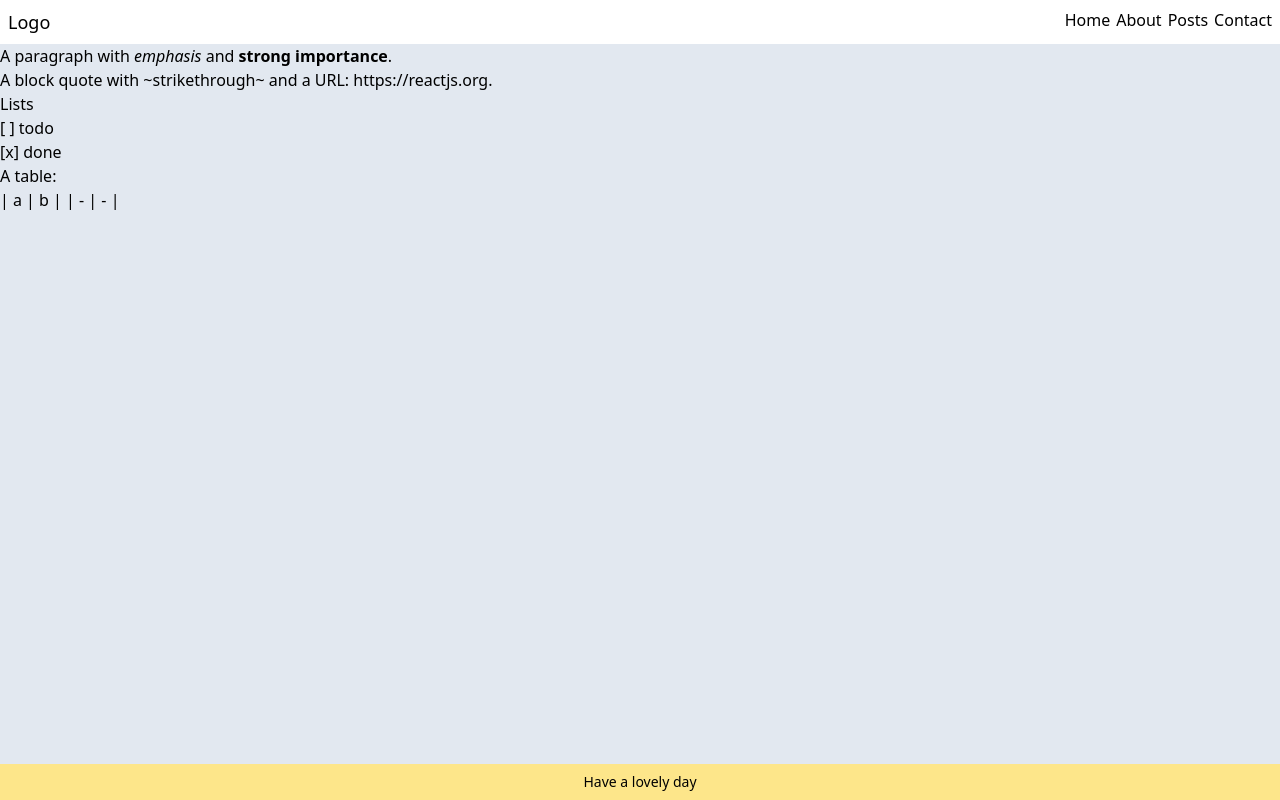
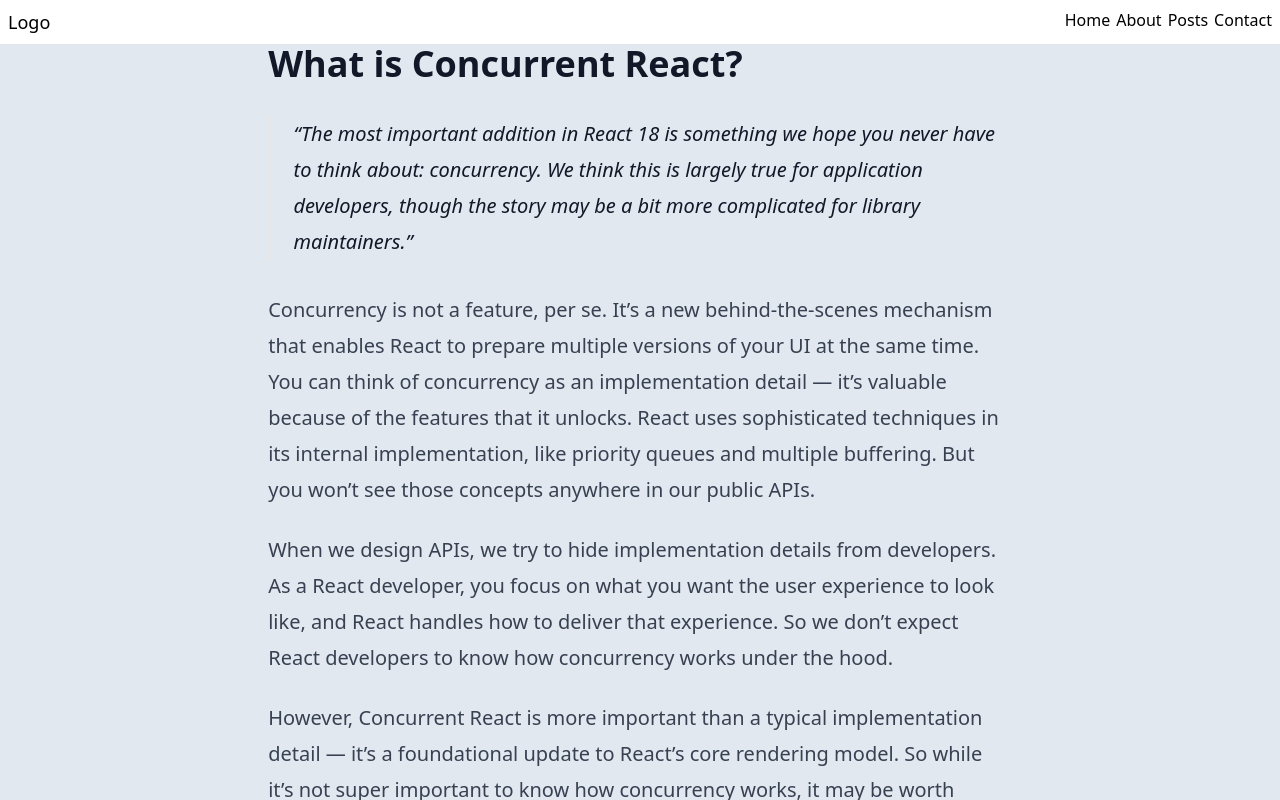
Before and after one commit to YDayeon/nextjs-blog, a Next.js app: page /posts/docker-study in a window 1280 px wide. Built offline with nearby package versions, Linux system fonts and the light colour scheme.

Commit message:
post markdown

```diff
--- /dev/null
+++ b/data/posts/docker-study.md
@@ -0,0 +1,17 @@
+## What is Concurrent React?
+
+> The most important addition in React 18 is something we hope you never have to think about: concurrency. We think this is largely true for application developers, though the story may be a bit more complicated for library maintainers.
+
+Concurrency is not a feature, per se. It’s a new behind-the-scenes mechanism that enables React to prepare multiple versions of your UI at the same time. You can think of concurrency as an implementation detail — it’s valuable because of the features that it unlocks. React uses sophisticated techniques in its internal implementation, like priority queues and multiple buffering. But you won’t see those concepts anywhere in our public APIs.
+
+When we design APIs, we try to hide implementation details from developers. As a React developer, you focus on what you want the user experience to look like, and React handles how to deliver that experience. So we don’t expect React developers to know how concurrency works under the hood.
+
+However, Concurrent React is more important than a typical implementation detail — it’s a foundational update to React’s core rendering model. So while it’s not super important to know how concurrency works, it may be worth knowing what it is at a high level.
+
+A key property of Concurrent React is that rendering is interruptible. When you first upgrade to React 18, before adding any concurrent features, updates are rendered the same as in previous versions of React — in a single, uninterrupted, synchronous transaction. With synchronous rendering, once an update starts rendering, nothing can interrupt it until the user can see the result on screen.
+
+In a concurrent render, this is not always the case. React may start rendering an update, pause in the middle, then continue later. It may even abandon an in-progress render altogether. React guarantees that the UI will appear consistent even if a render is interrupted. To do this, it waits to perform DOM mutations until the end, once the entire tree has been evaluated. With this capability, React can prepare new screens in the background without blocking the main thread. This means the UI can respond immediately to user input even if it’s in the middle of a large rendering task, creating a fluid user experience.
+
+Another example is reusable state. Concurrent React can remove sections of the UI from the screen, then add them back later while reusing the previous state. For example, when a user tabs away from a screen and back, React should be able to restore the previous screen in the same state it was in before. In an upcoming minor, we’re planning to add a new component called `<Offscreen>` that implements this pattern. Similarly, you’ll be able to use Offscreen to prepare new UI in the background so that it’s ready before the user reveals it.
+
+Concurrent rendering is a powerful new tool in React and most of our new features are built to take advantage of it, including Suspense, transitions, and streaming server rendering. But React 18 is just the beginning of what we aim to build on this new foundation.
--- a/package.json
+++ b/package.json
@@ -13,6 +13,7 @@
     "@types/nodemailer": "^6.4.7",
     "@types/react": "18.0.38",
     "@types/react-dom": "18.0.11",
+    "@types/react-syntax-highlighter": "^15.5.7",
     "autoprefixer": "10.4.14",
     "eslint": "8.39.0",
     "eslint-config-next": "13.3.1",
@@ -24,8 +25,13 @@
     "react-icons": "^4.8.0",
     "react-markdown": "^8.0.7",
     "react-multi-carousel": "^2.8.3",
+    "react-syntax-highlighter": "^15.5.0",
+    "remark-gfm": "^3.0.1",
     "sharp": "^0.32.0",
     "tailwindcss": "3.3.1",
     "typescript": "5.0.4"
+  },
+  "devDependencies": {
+    "@tailwindcss/typography": "^0.5.9"
   }
 }
--- /dev/null
+++ b/src/app/api/post/route.ts
@@ -0,0 +1,11 @@
+import { getPostData } from '@/app/service/posts';
+import { NextResponse } from 'next/server';
+
+export async function GET(request: Request) {
+  const { searchParams } = new URL(request.url);
+  const searchName = searchParams.get('search') || '';
+
+  const posts = await getPostData(searchName);
+
+  return NextResponse.json({ posts });
+}
--- a/src/app/globals.css
+++ b/src/app/globals.css
@@ -7,3 +7,7 @@ body {
   height: 100vh;
   overflow-y: auto;
 }
+
+.markdown > * {
+  all: revert;
+}
--- a/src/app/posts/[slug]/page.tsx
+++ b/src/app/posts/[slug]/page.tsx
@@ -1,4 +1,11 @@
+'use client';
+
+import { getAllPosts, getPostData } from '@/app/service/posts';
+import { useEffect, useState } from 'react';
 import { ReactMarkdown } from 'react-markdown/lib/react-markdown';
+import remarkGfm from 'remark-gfm';
+import { Prism as SyntaxHighlighter } from 'react-syntax-highlighter';
+import { dark } from 'react-syntax-highlighter/dist/esm/styles/prism';
 
 type TParams = {
   params: {
@@ -6,23 +13,50 @@ type TParams = {
   };
 };
 
-export default function PostPage({ params: { slug } }: TParams) {
-  const markdown: string = `A paragraph with *emphasis* and **strong importance**.
+export default function PostPage({ params }: TParams) {
+  const { slug } = params;
+  const [markdown, setMarkdown] = useState('');
 
-> A block quote with ~strikethrough~ and a URL: https://reactjs.org.
-
-* Lists
-* [ ] todo
-* [x] done
-
-A table:
-
-| a | b |
-| - | - |`;
+  useEffect(() => {
+    fetch(`/api/post?search=${slug}`)
+      .then((res) => res.json())
+      .then((res) => setMarkdown(res.posts));
+  }, []);
 
   return (
-    <>
-      <ReactMarkdown>{markdown}</ReactMarkdown>
-    </>
+    <section className='px-5 w-full flex justify-center'>
+      <header></header>
+      <ReactMarkdown
+        remarkPlugins={[remarkGfm]}
+        className='prose lg:prose-xl'
+        children={markdown}
+        components={{
+          code({ node, inline, className, children, ...props }) {
+            const match = /language-(\w+)/.exec(className || '');
+            return !inline && match ? (
+              <SyntaxHighlighter
+                {...props}
+                children={String(children).replace(/\n$/, '')}
+                style={dark}
+                language={match[1]}
+                PreTag='div'
+              />
+            ) : (
+              <code {...props} className={className}>
+                {children}
+              </code>
+            );
+          },
+        }}
+      />
+    </section>
   );
 }
+
+export async function generateStaticParams() {
+  const posts = await getAllPosts();
+
+  return posts.map((post) => ({
+    slug: post.path,
+  }));
+}
--- a/src/app/service/posts.ts
+++ b/src/app/service/posts.ts
@@ -25,15 +25,15 @@ export async function getAllPosts(): Promise<TPost[]> {
     );
 }
 
-export async function getPostData(fileName: string): Promise<TPostData> {
+export function getPostData(fileName: string): Promise<TPostData> {
   const filePath = path.join(process.cwd(), 'data', 'posts', `${fileName}.md`);
   return readFile(filePath, 'utf-8');
 }
 
-// export async function getPost(id: string): Promise<TPost | undefined> {
-//   const posts = await getPosts();
-//   return posts.find((item) => item.id === id);
-// }
+export async function getPost(id: string): Promise<TPost | undefined> {
+  const posts = await getAllPosts();
+  return posts.find((item) => item.path === id);
+}
 
 // export async function getStaticProps() {
 //   readFile;
--- a/src/components/PostCard.tsx
+++ b/src/components/PostCard.tsx
@@ -11,7 +11,7 @@ export default function PostCard({
 }: TPostCardProps) {
   return (
     <Link href={`/posts/${path}`}>
-      <article className='rounded-md overflow-hidden shadow-md bg-white border-2 shadow-md hover:border-emerald-300 hover:shadow-emerald-200 '>
+      <article className='rounded-md overflow-hidden shadow-md bg-white border-2 hover:border-emerald-300 hover:shadow-emerald-200 '>
         <Image
           src={backgroundImage}
           className='w-full'
--- a/tailwind.config.js
+++ b/tailwind.config.js
@@ -1,37 +1,38 @@
-const plugin = require("tailwindcss/plugin");
+const plugin = require('tailwindcss/plugin');
 
 /** @type {import('tailwindcss').Config} */
 module.exports = {
   content: [
-    "./src/pages/**/*.{js,ts,jsx,tsx,mdx}",
-    "./src/components/**/*.{js,ts,jsx,tsx,mdx}",
-    "./src/app/**/*.{js,ts,jsx,tsx,mdx}",
+    './src/pages/**/*.{js,ts,jsx,tsx,mdx}',
+    './src/components/**/*.{js,ts,jsx,tsx,mdx}',
+    './src/app/**/*.{js,ts,jsx,tsx,mdx}',
   ],
   theme: {
     extend: {
       backgroundImage: {
-        "gradient-radial": "radial-gradient(var(--tw-gradient-stops))",
-        "gradient-conic":
-          "conic-gradient(from 180deg at 50% 50%, var(--tw-gradient-stops))",
+        'gradient-radial': 'radial-gradient(var(--tw-gradient-stops))',
+        'gradient-conic':
+          'conic-gradient(from 180deg at 50% 50%, var(--tw-gradient-stops))',
       },
     },
   },
   plugins: [
     plugin(function ({ addUtilities }) {
       addUtilities({
-        ".scrollbar-hide": {
+        '.scrollbar-hide': {
           /* IE and Edge */
-          "-ms-overflow-style": "none",
+          '-ms-overflow-style': 'none',
 
           /* Firefox */
-          "scrollbar-width": "none",
+          'scrollbar-width': 'none',
 
           /* Safari and Chrome */
-          "&::-webkit-scrollbar": {
-            display: "none",
+          '&::-webkit-scrollbar': {
+            display: 'none',
           },
         },
       });
     }),
+    require('@tailwindcss/typography'),
   ],
 };
```
Also changed, not shown: public/images/DY.png (added), 1 other file (tests, documents, lock files or other folders).
